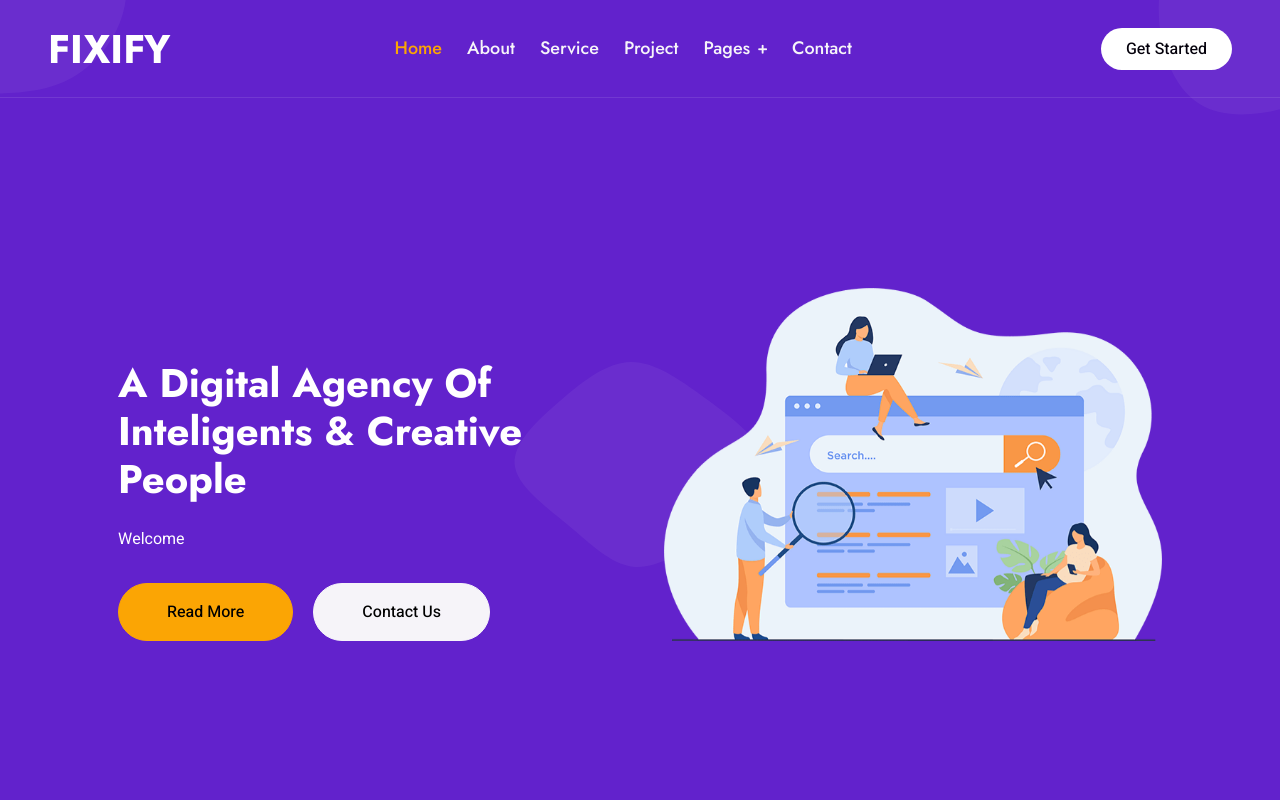
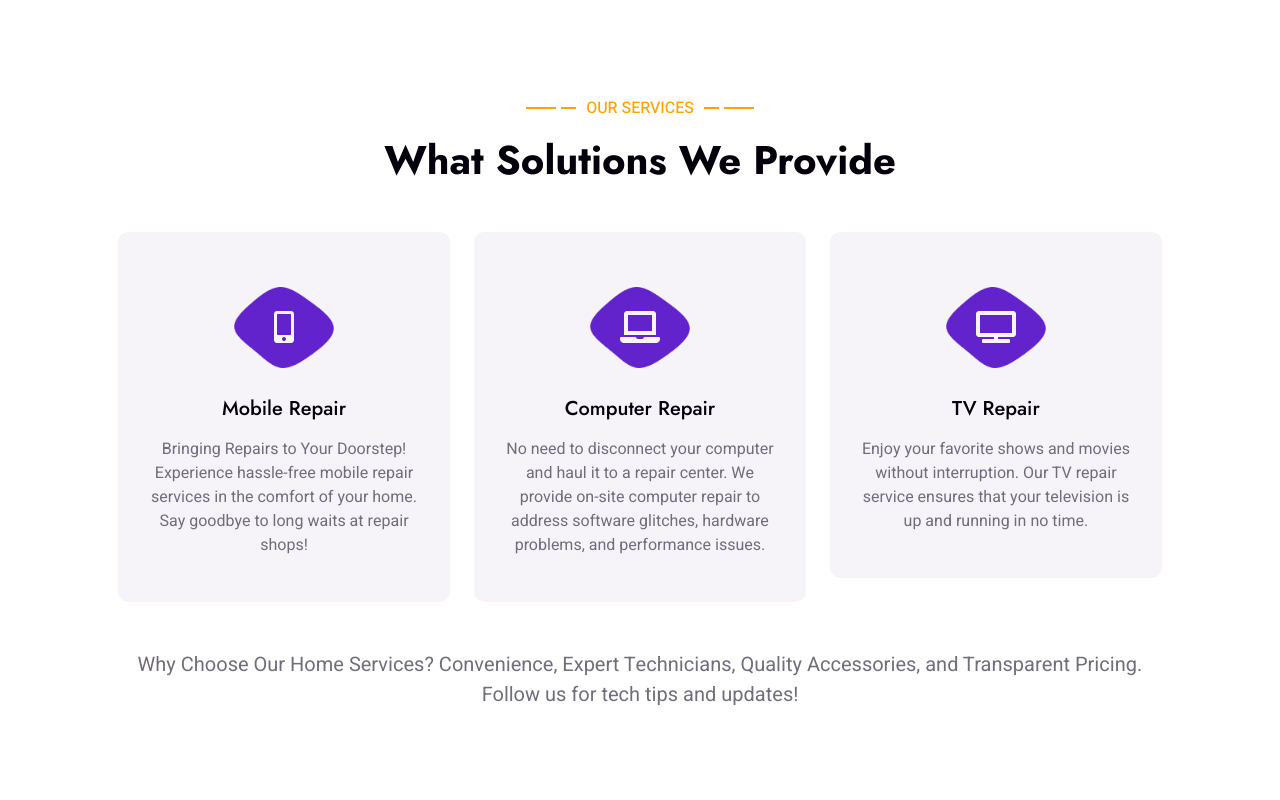
Before and after one commit to FixifyServices/fixify.github.io, a plain HTML site: page index.html in a window 1280 px wide. Shown: the top 800 px of the page. Drawn offline with nearby package versions, Linux system fonts and the light colour scheme.

Commit message:
Update index.html

```diff
--- a/index.html
+++ b/index.html
@@ -43,53 +43,54 @@
         <!-- Spinner End -->
 
 
-        <!-- Navbar & Hero Start -->
-        <div class="container-xxl position-relative p-0">
-            <nav class="navbar navbar-expand-lg navbar-light px-4 px-lg-5 py-3 py-lg-0">
-                <a href="" class="navbar-brand p-0">
-                    <h1 class="m-0">FIXIFY</h1>
-                    <!-- <img src="img/logo.png" alt="Logo"> -->
-                </a>
-                <button class="navbar-toggler" type="button" data-bs-toggle="collapse" data-bs-target="#navbarCollapse">
-                    <span class="fa fa-bars"></span>
-                </button>
-                <div class="collapse navbar-collapse" id="navbarCollapse">
-                    <div class="navbar-nav mx-auto py-0">
-                        <a href="index.html" class="nav-item nav-link active">Home</a>
-                        <a href="about.html" class="nav-item nav-link">About</a>
-                        <a href="service.html" class="nav-item nav-link">Service</a>
-                        <a href="project.html" class="nav-item nav-link">Project</a>
-                        <div class="nav-item dropdown">
-                            <a href="#" class="nav-link dropdown-toggle" data-bs-toggle="dropdown">Pages</a>
-                            <div class="dropdown-menu m-0">
-                                <a href="team.html" class="dropdown-item">Our Team</a>
-                                <a href="testimonial.html" class="dropdown-item">Testimonial</a>
-                                <a href="404.html" class="dropdown-item">404 Page</a>
-                            </div>
-                        </div>
-                        <a href="contact.html" class="nav-item nav-link">Contact</a>
+       <!-- Updated Service Start -->
+<div class="container-xxl py-5">
+    <div class="container py-5 px-lg-5">
+        <div class="wow fadeInUp" data-wow-delay="0.1s">
+            <p class="section-title text-secondary justify-content-center"><span></span>Our Services<span></span></p>
+            <h1 class="text-center mb-5">What Solutions We Provide</h1>
+        </div>
+        <div class="row g-4">
+            <div class="col-lg-4 col-md-6 wow fadeInUp" data-wow-delay="0.1s">
+                <div class="service-item d-flex flex-column text-center rounded">
+                    <div class="service-icon flex-shrink-0">
+                        <i class="fa fa-mobile-alt fa-2x"></i>
                     </div>
-                    <a href="" class="btn rounded-pill py-2 px-4 ms-3 d-none d-lg-block">Get Started</a>
+                    <h5 class="mb-3">Mobile Repair</h5>
+                    <p class="m-0">Bringing Repairs to Your Doorstep! Experience hassle-free mobile repair services in the comfort of your home. Say goodbye to long waits at repair shops!</p>
+                    <a class="btn btn-square" href=""><i class="fa fa-arrow-right"></i></a>
                 </div>
-            </nav>
-
-            <div class="container-xxl bg-primary hero-header">
-                <div class="container px-lg-5">
-                    <div class="row g-5 align-items-end">
-                        <div class="col-lg-6 text-center text-lg-start">
-                            <h1 class="text-white mb-4 animated slideInDown">A Digital Agency Of Inteligents & Creative People</h1>
-                            <p class="text-white pb-3 animated slideInDown">Welcome</p>
-                            <a href="" class="btn btn-secondary py-sm-3 px-sm-5 rounded-pill me-3 animated slideInLeft">Read More</a>
-                            <a href="" class="btn btn-light py-sm-3 px-sm-5 rounded-pill animated slideInRight">Contact Us</a>
-                        </div>
-                        <div class="col-lg-6 text-center text-lg-start">
-                            <img class="img-fluid animated zoomIn" src="img/hero.png" alt="">
-                        </div>
+            </div>
+            <div class="col-lg-4 col-md-6 wow fadeInUp" data-wow-delay="0.3s">
+                <div class="service-item d-flex flex-column text-center rounded">
+                    <div class="service-icon flex-shrink-0">
+                        <i class="fa fa-laptop fa-2x"></i>
                     </div>
+                    <h5 class="mb-3">Computer Repair</h5>
+                    <p class="m-0">No need to disconnect your computer and haul it to a repair center. We provide on-site computer repair to address software glitches, hardware problems, and performance issues.</p>
+                    <a class="btn btn-square" href=""><i class="fa fa-arrow-right"></i></a>
+                </div>
+            </div>
+            <div class="col-lg-4 col-md-6 wow fadeInUp" data-wow-delay="0.5s">
+                <div class="service-item d-flex flex-column text-center rounded">
+                    <div class="service-icon flex-shrink-0">
+                        <i class="fa fa-tv fa-2x"></i>
+                    </div>
+                    <h5 class="mb-3">TV Repair</h5>
+                    <p class="m-0">Enjoy your favorite shows and movies without interruption. Our TV repair service ensures that your television is up and running in no time.</p>
+                    <a class="btn btn-square" href=""><i class="fa fa-arrow-right"></i></a>
                 </div>
             </div>
         </div>
-        <!-- Navbar & Hero End -->
+        <div class="row mt-5">
+            <div class="col-lg-12 text-center">
+                <p class="lead">Why Choose Our Home Services? Convenience, Expert Technicians, Quality Accessories, and Transparent Pricing. Follow us for tech tips and updates!</p>
+            </div>
+        </div>
+    </div>
+</div>
+<!-- Updated Service End -->
+
 
 
         <!-- Updated Feature Start -->
```
